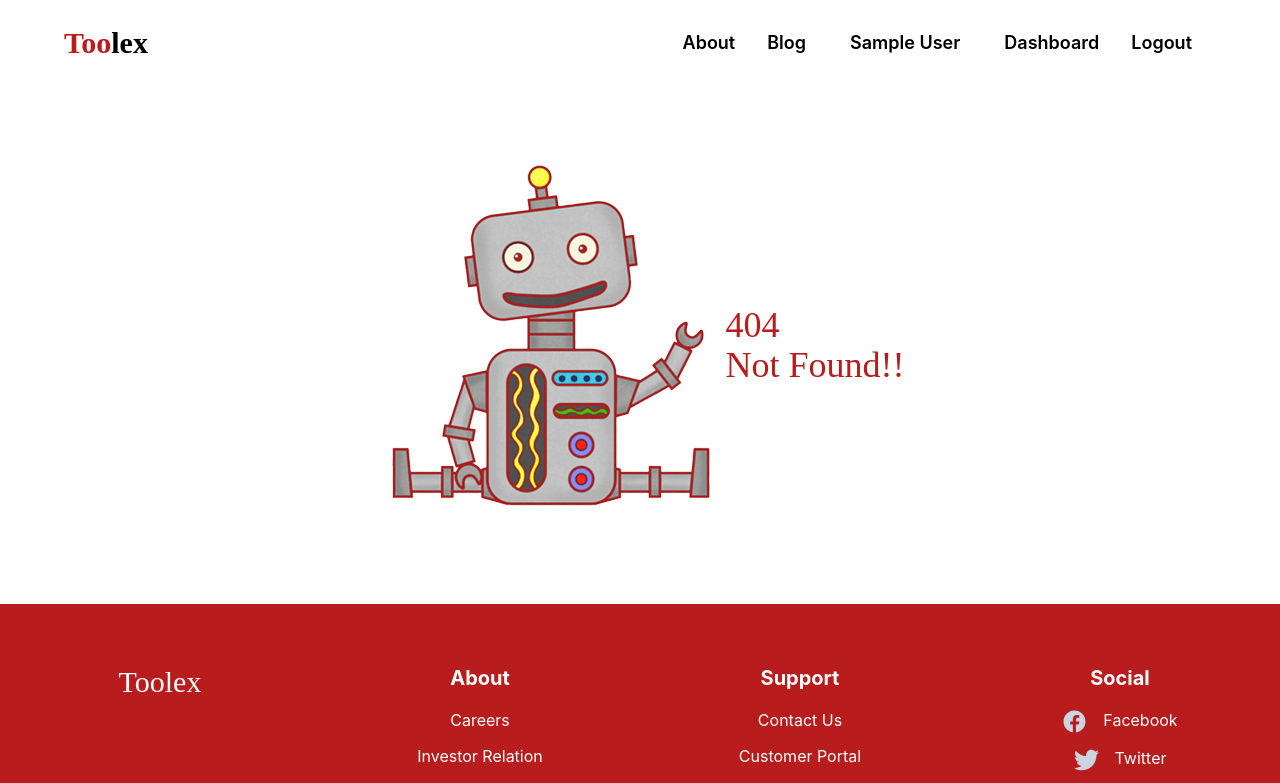
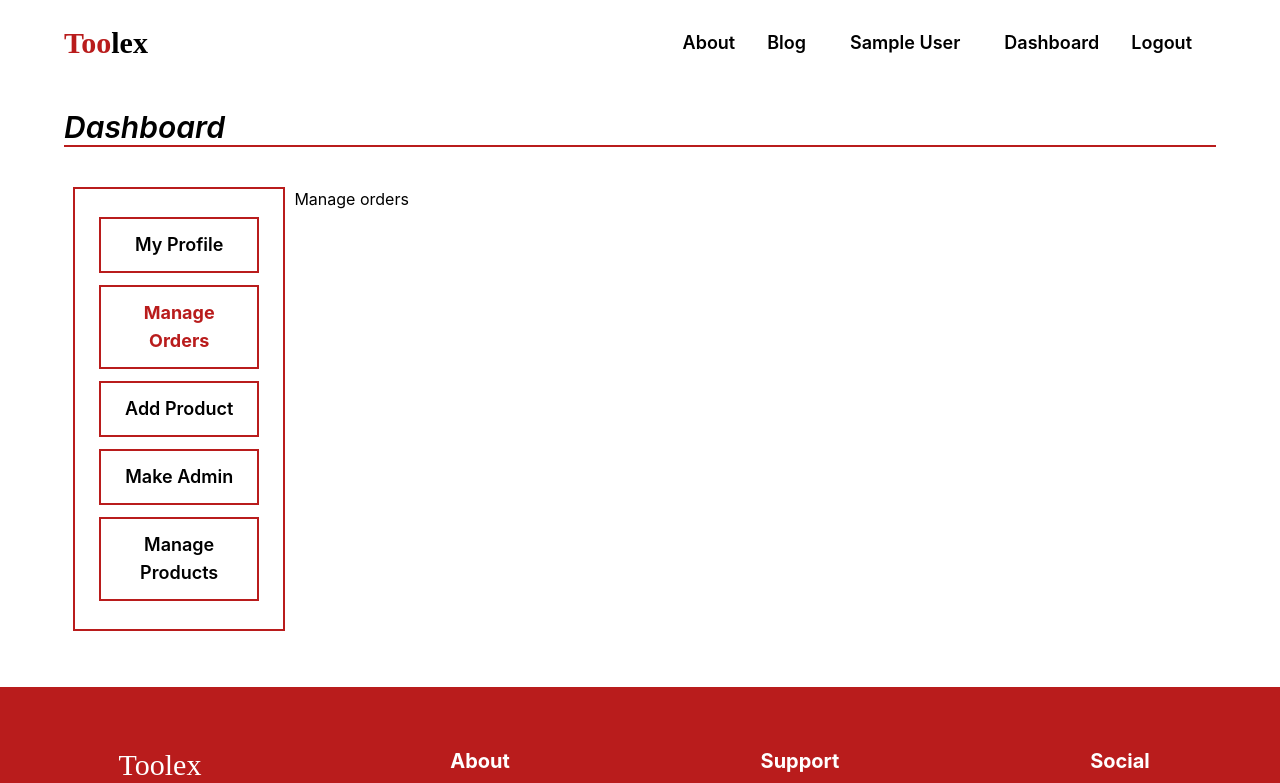
Before and after one commit to amitopu/Toolex-Frontend, a React (Create React App) app: page /admindashboard/manageorders in a window 1280 px wide. Shown: the top 783 px of the page. Built offline with nearby package versions, Linux system fonts and the light colour scheme; no server answers; sample sign-in values are in the browser's storage.

Commit message:
sending data to server functionality is added to register and login page, admin dashboard ui is designed

```diff
--- a/src/App.js
+++ b/src/App.js
@@ -1,8 +1,14 @@
 import { Route, Routes } from "react-router-dom";
 import "./App.css";
+import AddProduct from "./pages/admin/AddProduct/AddProduct";
+import AdminDashboard from "./pages/admin/AdminDashboard/AdminDashboard";
+import MakeAdmin from "./pages/admin/MakeAdmin/MakeAdmin";
+import ManageOrders from "./pages/admin/ManageOrders/ManageOrders";
+import ManageProducts from "./pages/admin/ManageProducts/ManageProducts";
 import Login from "./pages/authentication/Login/Login";
 import PassReset from "./pages/authentication/PassReset/PassReset";
 import Register from "./pages/authentication/Register/Register";
+import RequireAuth from "./pages/authentication/RequireAuth/RequireAuth";
 import Blog from "./pages/Blog/Blog";
 import Home from "./pages/Home/Home";
 import NotFound from "./pages/NotFound/NotFound";
@@ -25,9 +31,15 @@ function App() {
                     element={<PassReset></PassReset>}
                 ></Route>
                 <Route path="/spinner" element={<Spinner></Spinner>}></Route>
+
+                {/* user Dashboard */}
                 <Route
-                    path="userdashboard"
-                    element={<UserDashboard></UserDashboard>}
+                    path="/userdashboard"
+                    element={
+                        <RequireAuth>
+                            <UserDashboard></UserDashboard>
+                        </RequireAuth>
+                    }
                 >
                     <Route
                         path="profile"
@@ -42,6 +54,38 @@ function App() {
                         element={<AddReview></AddReview>}
                     ></Route>
                 </Route>
+
+                {/* admin Dashboard */}
+                <Route
+                    path="/admindashboard"
+                    element={
+                        <RequireAuth>
+                            <AdminDashboard></AdminDashboard>
+                        </RequireAuth>
+                    }
+                >
+                    <Route
+                        path="profile"
+                        element={<UserProfile></UserProfile>}
+                    ></Route>
+                    <Route
+                        path="manageorders"
+                        element={<ManageOrders></ManageOrders>}
+                    ></Route>
+                    <Route
+                        path="addproduct"
+                        element={<AddProduct></AddProduct>}
+                    ></Route>
+                    <Route
+                        path="makeadmin"
+                        element={<MakeAdmin></MakeAdmin>}
+                    ></Route>
+                    <Route
+                        path="manageproducts"
+                        element={<ManageProducts></ManageProducts>}
+                    ></Route>
+                </Route>
+
                 <Route path="*" element={<NotFound></NotFound>}></Route>
             </Routes>
         </div>
--- /dev/null
+++ b/src/pages/admin/AddProduct/AddProduct.js
@@ -0,0 +1,7 @@
+import React from "react";
+
+const AddProduct = () => {
+    return <div>add Product</div>;
+};
+
+export default AddProduct;
--- /dev/null
+++ b/src/pages/admin/AdminDashboard/AdminDashboard.js
@@ -0,0 +1,84 @@
+import React from "react";
+import { NavLink, Outlet } from "react-router-dom";
+import Footer from "../../../shared/Footer/Footer";
+import Header from "../../../shared/Header/Header";
+
+const AdminDashboard = () => {
+    const activeStyle = {
+        color: "rgb(185 28 28)",
+        fontWeight: "bold",
+    };
+    return (
+        <>
+            <Header></Header>
+            <div className="px-4 md:px-8 lg:px-16">
+                <h1 className="text-3xl font-semibold italic mt-6  text-center md:text-left">
+                    Dashboard
+                </h1>
+                <div className="bg-red-700 h-[2px] w-full"></div>
+                <div className="grid md:grid-cols-4 lg:grid-cols-5 grid-cols-1 mb-14 mt-10">
+                    <div className="col-span-1">
+                        <div className="p-4 md:block flex flex-wrap mx-auto w-fit justify-centeritems-center border-2 border-red-700">
+                            <button className="block md:w-40 w-fit md:px-5 p-2 md:py-3 border-2 border-red-700 text-center md:text-lg text-sm font-semibold my-2 md:my-3 mx-2">
+                                <NavLink
+                                    to="/admindashboard/profile"
+                                    style={({ isActive }) =>
+                                        isActive ? activeStyle : undefined
+                                    }
+                                >
+                                    My Profile
+                                </NavLink>
+                            </button>
+                            <button className="block md:w-40 w-fit md:px-5 p-2 md:py-3 border-2 border-red-700 text-center md:text-lg text-sm font-semibold my-2 md:my-3 mx-2">
+                                <NavLink
+                                    to="/admindashboard/manageorders"
+                                    style={({ isActive }) =>
+                                        isActive ? activeStyle : undefined
+                                    }
+                                >
+                                    Manage Orders
+                                </NavLink>
+                            </button>
+                            <button className="block md:w-40 w-fit md:px-5 p-2 md:py-3 border-2 border-red-700 text-center md:text-lg text-sm font-semibold my-2 md:my-3 mx-2">
+                                <NavLink
+                                    to="/admindashboard/addproduct"
+                                    style={({ isActive }) =>
+                                        isActive ? activeStyle : undefined
+                                    }
+                                >
+                                    Add Product
+                                </NavLink>
+                            </button>
+                            <button className="block md:w-40 w-fit md:px-5 p-2 md:py-3 border-2 border-red-700 text-center md:text-lg text-sm font-semibold my-2 md:my-3 mx-2">
+                                <NavLink
+                                    to="/admindashboard/makeadmin"
+                                    style={({ isActive }) =>
+                                        isActive ? activeStyle : undefined
+                                    }
+                                >
+                                    Make Admin
+                                </NavLink>
+                            </button>
+                            <button className="block md:w-40 w-fit md:px-5 p-2 md:py-3 border-2 border-red-700 text-center md:text-lg text-sm font-semibold my-2 md:my-3 mx-2">
+                                <NavLink
+                                    to="/admindashboard/manageproducts"
+                                    style={({ isActive }) =>
+                                        isActive ? activeStyle : undefined
+                                    }
+                                >
+                                    Manage Products
+                                </NavLink>
+                            </button>
+                        </div>
+                    </div>
+                    <div className="md:col-span-3 lg:col-span-4">
+                        <Outlet></Outlet>
+                    </div>
+                </div>
+            </div>
+            <Footer></Footer>
+        </>
+    );
+};
+
+export default AdminDashboard;
--- /dev/null
+++ b/src/pages/admin/MakeAdmin/MakeAdmin.js
@@ -0,0 +1,7 @@
+import React from "react";
+
+const MakeAdmin = () => {
+    return <div>make admin</div>;
+};
+
+export default MakeAdmin;
--- /dev/null
+++ b/src/pages/admin/ManageOrders/ManageOrders.js
@@ -0,0 +1,7 @@
+import React from "react";
+
+const ManageOrders = () => {
+    return <div>Manage orders</div>;
+};
+
+export default ManageOrders;
--- /dev/null
+++ b/src/pages/admin/ManageProducts/ManageProducts.js
@@ -0,0 +1,7 @@
+import React from "react";
+
+const ManageProducts = () => {
+    return <div>manage Products</div>;
+};
+
+export default ManageProducts;
--- a/src/pages/authentication/Login/Login.js
+++ b/src/pages/authentication/Login/Login.js
@@ -1,4 +1,4 @@
-import React, { useEffect } from "react";
+import React, { useEffect, useState } from "react";
 import Footer from "../../../shared/Footer/Footer";
 import Header from "../../../shared/Header/Header";
 import { useForm } from "react-hook-form";
@@ -10,8 +10,10 @@ import {
 } from "react-firebase-hooks/auth";
 import auth from "../../../firebase.init";
 import Spinner from "../../../shared/Spinner/Spinner";
+import axios from "axios";
 
 const Login = () => {
+    const [loadError, setLoadError] = useState(false);
     // sign in with email and pass hook
     const [signInWithEmailAndPassword, , loading, error] =
         useSignInWithEmailAndPassword(auth);
@@ -31,12 +33,31 @@ const Login = () => {
 
     const navigate = useNavigate();
     let location = useLocation();
-    const path = location.state?.from?.path || "/";
+    let path = location.state?.from?.pathname || "/";
 
     // manage navigation after login
     useEffect(() => {
-        if (user) {
-            console.log(user);
+        if (user?.providerData[0]?.providerId === "google.com") {
+            setLoadError(false);
+            // console.log(user);
+            axios
+                .post("http://localhost:5000/login", {
+                    uid: user.uid,
+                    name: user.displayName,
+                    email: user.email,
+                })
+                .then((res) => {
+                    if (res.data.acknowledged) {
+                        // console.log(res.data.acknowledged);
+                        navigate(path, { replace: true });
+                    } else {
+                        setLoadError(true);
+                    }
+                })
+                .catch((error) => setLoadError(true));
+        } else if (user) {
+            setLoadError(false);
+            // console.log("else");
             navigate(path, { replace: true });
         }
     }, [user, path, navigate]);
@@ -188,6 +209,11 @@ const Login = () => {
                 <p className="text-red-700 text-center mt-4">
                     {errorGoogle?.message}
                 </p>
+                <p className="text-red-700 text-center mt-4">
+                    {loadError
+                        ? "Something went wrong!! Please reload the page"
+                        : ""}
+                </p>
             </div>
             <Footer></Footer>
         </>
--- a/src/pages/authentication/Register/Register.js
+++ b/src/pages/authentication/Register/Register.js
@@ -10,8 +10,11 @@ import {
 } from "react-firebase-hooks/auth";
 import auth from "../../../firebase.init";
 import Spinner from "../../../shared/Spinner/Spinner";
+import axios from "axios";
+import { getSuggestedQuery } from "@testing-library/react";
 
 const Register = () => {
+    const [loadError, setLoadError] = useState(false);
     const [match, setMatch] = useState(true);
     const navigate = useNavigate();
     const [createUserWithEmailAndPassword, , loading, error] =
@@ -29,8 +32,23 @@ const Register = () => {
     // for navigating user after creating account
     useEffect(() => {
         if (user) {
-            console.log(user);
-            navigate("/");
+            setLoadError(false);
+            // console.log(user);
+            axios
+                .post("http://localhost:5000/login", {
+                    uid: user.uid,
+                    name: user.displayName,
+                    email: user.email,
+                })
+                .then((res) => {
+                    if (res.data.acknowledged) {
+                        // console.log(res.data.acknowledged);
+                        navigate("/");
+                    } else {
+                        setLoadError(true);
+                    }
+                })
+                .catch((error) => setLoadError(true));
         }
     }, [user, navigate]);
 
@@ -179,6 +197,11 @@ const Register = () => {
                 <p className="text-red-700 text-center mt-3">
                     {updateError?.message}
                 </p>
+                <p className="text-red-700 text-center mt-3">
+                    {loadError
+                        ? "Something went wrong!! Please reload the page"
+                        : ""}
+                </p>
             </div>
             <Footer></Footer>
         </>
--- a/src/pages/authentication/RequireAuth/RequireAuth.js
+++ b/src/pages/authentication/RequireAuth/RequireAuth.js
@@ -1,8 +1,8 @@
 import React from "react";
 import { useAuthState } from "react-firebase-hooks/auth";
 import { useLocation, Navigate } from "react-router-dom";
-import auth from "../../firebase.init";
-import Spinner from "../Spinner/Spinner";
+import auth from "../../../firebase.init";
+import Spinner from "../../../shared/Spinner/Spinner";
 
 const RequireAuth = ({ children }) => {
     const [user, loading] = useAuthState(auth);
--- a/src/shared/Header/Header.js
+++ b/src/shared/Header/Header.js
@@ -1,4 +1,4 @@
-import React, { useState } from "react";
+import React, { useEffect, useState } from "react";
 import { NavLink } from "react-router-dom";
 import { useAuthState } from "react-firebase-hooks/auth";
 import { signOut } from "firebase/auth";
@@ -6,6 +6,7 @@ import auth from "../../firebase.init";
 
 const Header = () => {
     const [user] = useAuthState(auth);
+    const [isAdmin, setIsAdmin] = useState(false);
     const [toggle, setToggle] = useState(false);
     const activeStyle = {
         color: "white",
@@ -13,6 +14,14 @@ const Header = () => {
         backgroundColor: "rgb(185 28 28)",
         borderRadius: "6px",
     };
+
+    useEffect(() => {
+        if (user && user.displayName === "Ami Topu") {
+            setIsAdmin(true);
+        } else {
+            setIsAdmin(false);
+        }
+    }, [user]);
 
     const logout = () => {
         signOut(auth);
@@ -65,7 +74,11 @@ const Header = () => {
                                 </li>
                                 <li className="mr-4 text-lg font-semibold hover:text-red-700 p-2 text-center">
                                     <NavLink
-                                        to="/userdashboard"
+                                        to={
+                                            isAdmin
+                                                ? "/admindashboard"
+                                                : "/userdashboard"
+                                        }
                                         style={({ isActive }) =>
                                             isActive ? activeStyle : undefined
                                         }
```
